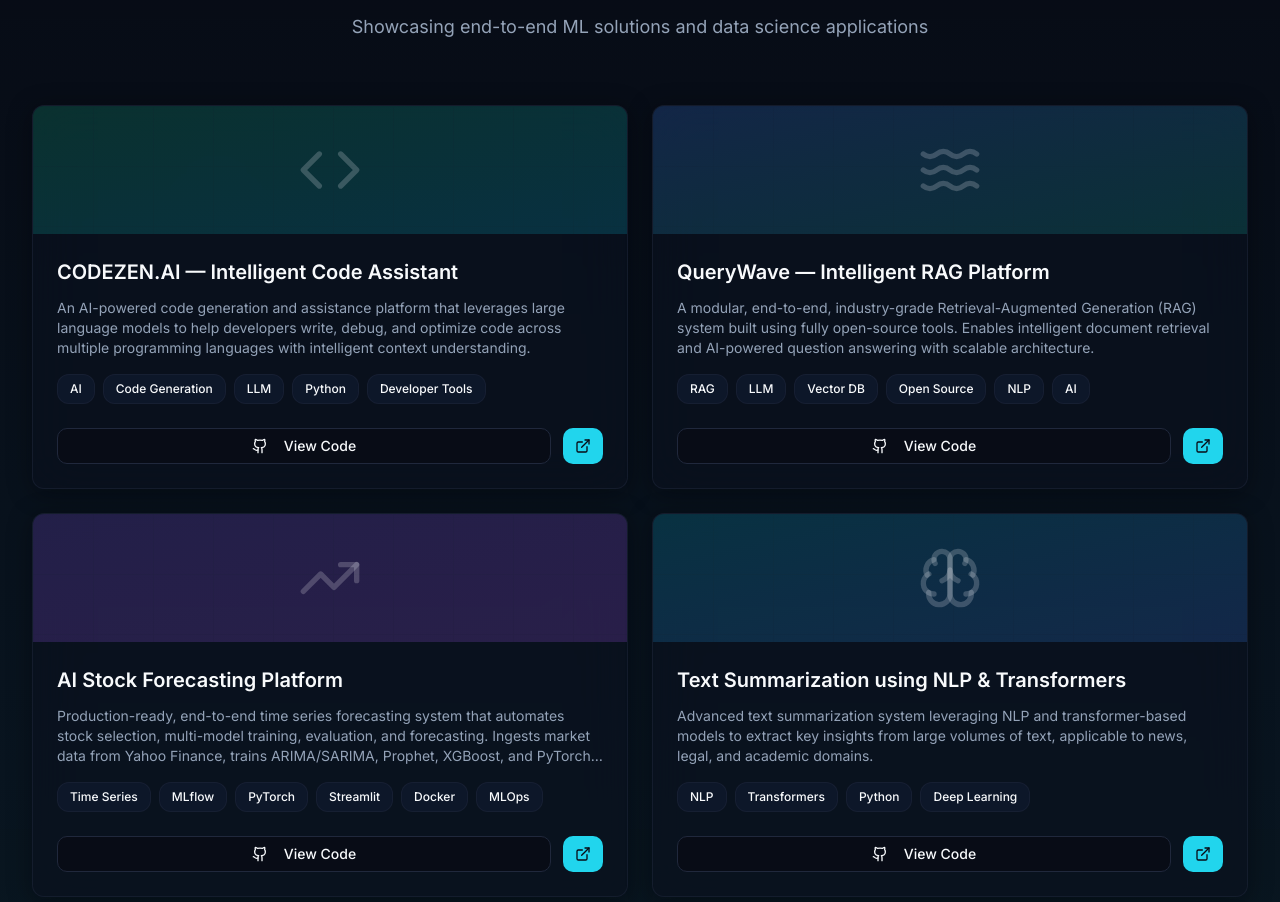
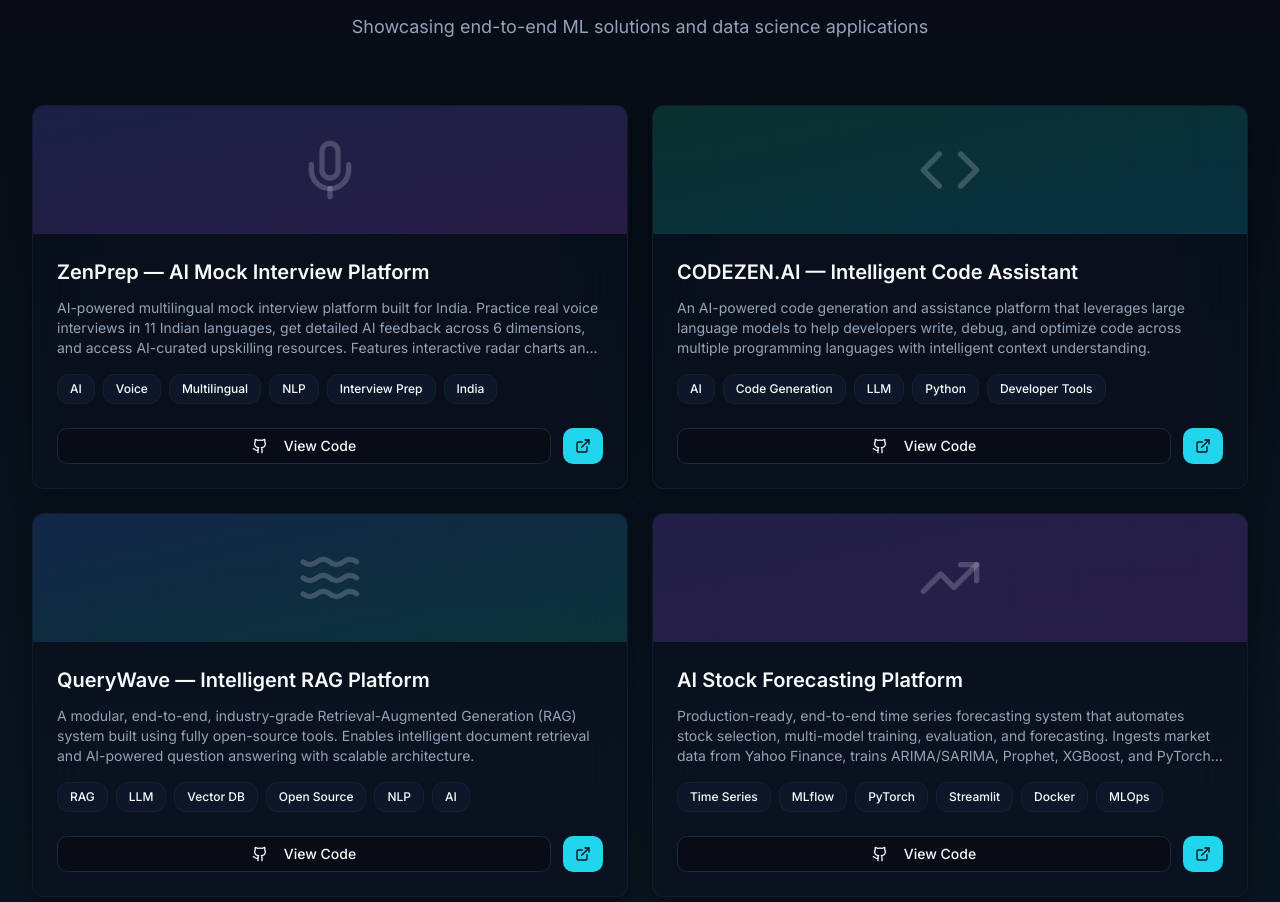
Before and after one commit to VENKATCHINTHAKINDI01/MY_PORTFOLIO.CV, a React (Vite) app: page / in a window 1280 px wide. Shown: the part 5517-6419 px from the top of the page. Built offline with nearby package versions, Linux system fonts and the light colour scheme; the HTML template or start-up script is replaced by a standard one.

Commit message:
Add ZenPrep project to ProjectsSection
Added a new project 'ZenPrep' with detailed description and tags.

```diff
--- a/src/components/ProjectsSection.tsx
+++ b/src/components/ProjectsSection.tsx
@@ -1,10 +1,19 @@
 import { motion, useInView, useScroll, useTransform } from 'framer-motion';
 import { useRef, useState } from 'react';
-import { ExternalLink, Github, Brain, Utensils, Shield, Play, Folder, TrendingUp, Waves, Code } from 'lucide-react';
+import { ExternalLink, Github, Brain, Utensils, Shield, Play, Folder, TrendingUp, Waves, Code, Mic} from 'lucide-react';
 import { Button } from '@/components/ui/button';
 import { MagneticWrapper } from '@/components/MagneticWrapper';
 
 const projects = [
+  {
+    title: 'ZenPrep — AI Mock Interview Platform',
+    description: 'AI-powered multilingual mock interview platform built for India. Practice real voice interviews in 11 Indian languages, get detailed AI feedback across 6 dimensions, and access AI-curated upskilling resources. Features interactive radar charts and covers 11 specialized domains.',
+    tags: ['AI', 'Voice', 'Multilingual', 'NLP', 'Interview Prep', 'India'],
+    icon: Mic,
+    gradient: 'from-indigo-500/20 to-purple-500/20',
+    borderGradient: 'from-indigo-500 to-purple-500',
+    githubUrl: 'https://github.com/VENKATCHINTHAKINDI01/ZenPrep-',
+  },
   {
     title: 'CODEZEN.AI — Intelligent Code Assistant',
     description: 'An AI-powered code generation and assistance platform that leverages large language models to help developers write, debug, and optimize code across multiple programming languages with intelligent context understanding.',
```
